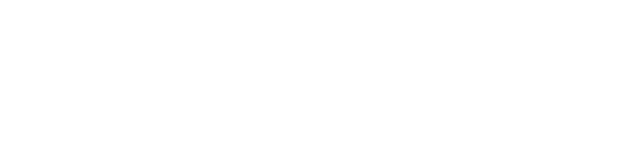
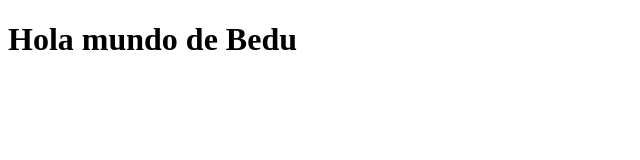
Before and after one commit to Luis4877/prueba, a plain HTML site: page index.html in a window 1280 px wide. Shown: the whole page, without its empty margins (0-640 px from the left). Drawn offline with Linux system fonts and the light colour scheme.

Commit message:
Update index.html

```diff
--- a/index.html
+++ b/index.html
@@ -4,9 +4,9 @@
     <meta charset="UTF-8">
     <meta http-equiv="X-UA-Compatible" content="IE=edge">
     <meta name="viewport" content="width=device-width, initial-scale=1.0">
-    <title>Document</title>
+    <title>Hola bedu</title>
 </head>
 <body>
-
+    <h1>Hola mundo de Bedu</h1>
 </body>
 </html>
```
